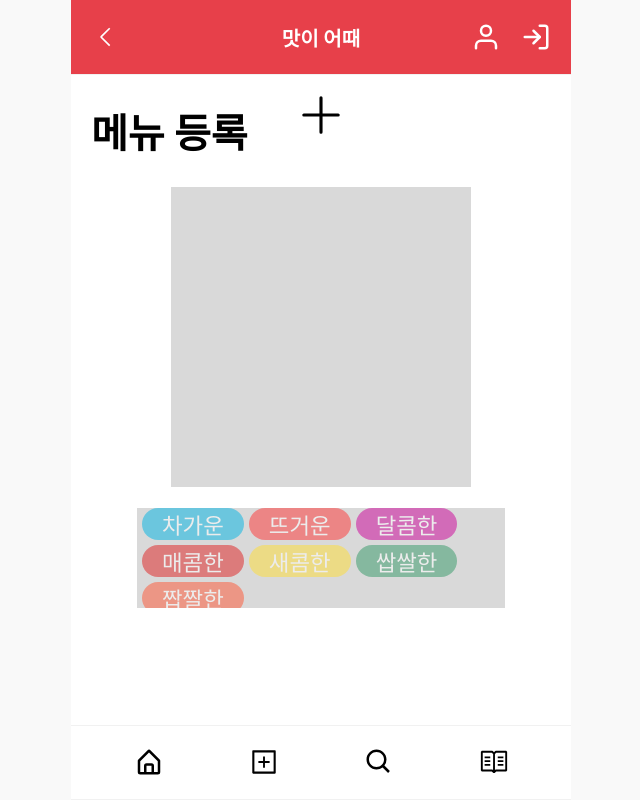
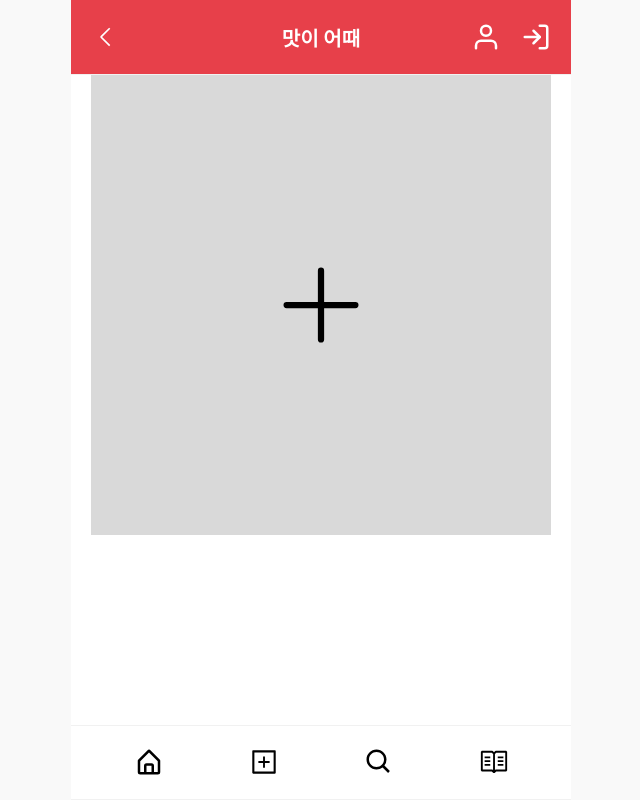
Before and after one commit to prgrms-web-devcourse/Team-Tasty-Masiottae-FE, a Next.js app: page /create-menu in a window 1280 px wide. Shown: the whole page, without its empty margins (319-959 px from the left). Built offline with nearby package versions, Linux system fonts and the light colour scheme.

Commit message:
feat(IamgeUploader): 이미지 업로더 구현

```diff
--- a/pages/create-menu/index.tsx
+++ b/pages/create-menu/index.tsx
@@ -1,28 +1,14 @@
-import Tag from '@components/Tag'
 import styled from '@emotion/styled'
 import ImageUploader from '@components/ImageUploader'
-import { TasteType } from '@customTypes/index'
-import { TASTE_LIST } from '@constants/taste'
 
 const CreateMenu = () => {
-  let selectedTags: TasteType[] = []
-  const handleClick = (clickedTag: TasteType) => {
-    if (selectedTags.includes(clickedTag)) {
-      selectedTags = selectedTags.filter((tag) => tag !== clickedTag)
-    } else {
-      selectedTags.push(clickedTag)
-    }
+  const handleImageChange = (newImage: string | ArrayBuffer | null) => {
+    console.log(newImage) // image 받기 성공
   }
 
   return (
     <FlexContainer>
-      <Title>메뉴 등록</Title>
-      <ImageUploader />
-      <TagContainer>
-        {TASTE_LIST.map((taste, idx) => (
-          <Tag key={idx} name={taste} height={3.2} onClick={handleClick}></Tag>
-        ))}
-      </TagContainer>
+      <ImageUploader onChange={handleImageChange} />
     </FlexContainer>
   )
 }
@@ -33,35 +19,3 @@ const FlexContainer = styled.div`
   flex-direction: column;
   align-items: center;
 `
-
-const Title = styled.h1`
-  font-size: 4rem;
-  align-self: start;
-`
-
-const ImageBox = styled.div`
-  width: 30rem;
-  height: 30rem;
-  background-color: #d9d9d9;
-  &:hover {
-    cursor: pointer;
-  }
-`
-
-const FileInput = styled.input`
-  visibility: hidden;
-`
-
-const TagContainer = styled.div`
-  width: 80%;
-  height: 10rem;
-  display: flex;
-  flex-wrap: wrap;
-  padding: 0 0.5rem;
-  background-color: #d9d9d9;
-  overflow-y: scroll;
-  gap: 0.5rem;
-  ::-webkit-scrollbar {
-    display: none;
-  }
-`
--- a/src/components/ImageUploader.tsx
+++ b/src/components/ImageUploader.tsx
@@ -1,36 +1,81 @@
 import styled from '@emotion/styled'
+import React, { useEffect, useState } from 'react'
 import { BsPlusLg } from 'react-icons/bs'
 
-const ImageUploader = () => {
+const FILE_TYPE = 'image/gif, image/jpeg, image/png'
+type ImageType = string | ArrayBuffer | null
+interface Props {
+  size?: number
+  shape?: 'square' | 'circle'
+  value?: string | null
+  onChange: (image: ImageType) => void
+}
+
+const ImageUploader = ({
+  size,
+  shape = 'square',
+  value = null,
+  onChange
+}: Props) => {
+  const [image, setImage] = useState<ImageType>(value)
+  const handleChange = (e: React.ChangeEvent<HTMLInputElement>) => {
+    const reader = new FileReader()
+    const file = e.target.files ? e.target.files[0] : null
+    if (file) {
+      reader.readAsDataURL(file)
+      reader.onload = () => {
+        setImage(reader.result)
+        onChange(reader.result)
+      }
+    }
+  }
+
   return (
     <>
-      <ImageBox htmlFor="image-loader"></ImageBox>
-      <StyledPlus />
-      <FileInput type="file" name="image-loader"></FileInput>
+      <ImageBox htmlFor="image-input" size={size} shape={shape} image={image}>
+        <StyledPlus loaded={image ? +true : +false} />
+      </ImageBox>
+      <FileInput
+        id="image-input"
+        type="file"
+        onChange={handleChange}
+        accept={FILE_TYPE}
+      />
     </>
   )
 }
 
-const ImageBox = styled.label`
-  width: 30rem;
-  height: 30rem;
+const ImageBox = styled.label<{
+  size: number | undefined
+  shape: 'square' | 'circle'
+  image: ImageType
+}>`
+  display: flex;
+  justify-content: center;
+  align-items: center;
+  width: ${({ size }) => (size ? `${size}rem` : '100%')};
+  height: ${({ size }) => `${size}rem`};
+  padding-top: ${({ size }) => (size ? `0` : 'calc(50% - 5rem)')};
+  padding-bottom: ${({ size }) => (size ? `0` : 'calc(50% - 5rem)')};
   background-color: #d9d9d9;
+  background-image: ${({ image }) => (image ? `url(${image})` : null)};
+  background-repeat: no-repeat;
+  background-size: cover;
+  background-position: center;
+  border-radius: ${({ shape }) => (shape === 'circle' ? '50%' : '0')};
   &:hover {
     cursor: pointer;
   }
 `
 
+const StyledPlus = styled(BsPlusLg)<{ loaded: number }>`
+  width: 10rem;
+  height: 10rem;
+  visibility: ${({ loaded }) => (loaded ? 'hidden' : 'visible')};
+`
+
 const FileInput = styled.input`
   visibility: hidden;
 `
-const StyledPlus = styled(BsPlusLg)`
-  width: 5rem;
-  height: 5rem;
-  position: absolute;
-  top: 9rem;
-  left: 50%;
-  transform: translateX(-50%);
-  cursor: pointer;
-`
 
 export default ImageUploader
```
